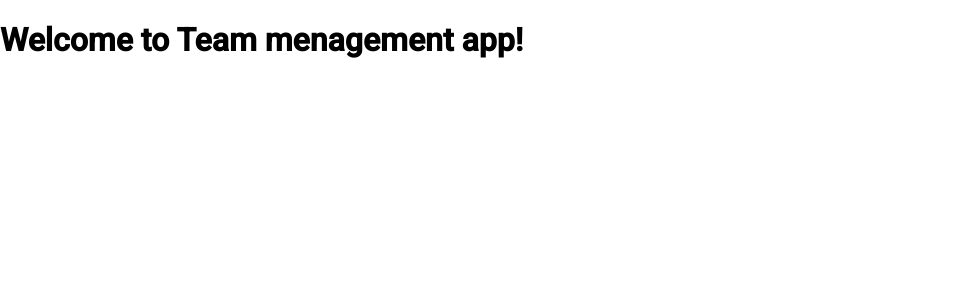
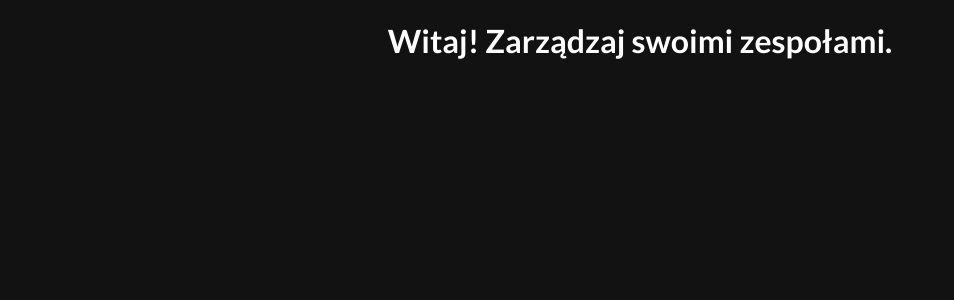
Before and after one commit to Nisser111/team-management-app, an Angular app in the folder frontend/: page / in a window 1280 px wide. Shown: the top 300 px of the page, without its empty margins (0-954 px from the left). Built offline with nearby package versions, Linux system fonts and the light colour scheme.

Commit message:
Add basic styles and header

```diff
--- a/frontend/src/app/app.component.ts
+++ b/frontend/src/app/app.component.ts
@@ -5,12 +5,18 @@ import { RouterOutlet } from "@angular/router";
   selector: "app-root",
   imports: [RouterOutlet],
   template: `
-    <h1>Welcome to {{ title }}!</h1>
+    <h1>{{ title }}</h1>
 
     <router-outlet />
   `,
-  styles: [],
+  styles: [
+    `
+      h1 {
+        text-align: center;
+      }
+    `,
+  ],
 })
 export class AppComponent {
-  title = "Team menagement app";
+  title = "Witaj! Zarządzaj swoimi zespołami.";
 }
--- a/frontend/src/styles.scss
+++ b/frontend/src/styles.scss
@@ -1,4 +1,13 @@
 /* You can add global styles to this file, and also import other style files */
+@import url("https://fonts.googleapis.com/css2?family=Lato:wght@300;400;700&display=swap");
 
-html, body { height: 100%; }
-body { margin: 0; font-family: Roboto, "Helvetica Neue", sans-serif; }
+html,
+body {
+  height: 100%;
+  background-color: #121212;
+  color: #ffffff;
+}
+body {
+  margin: 0;
+  font-family: "Lato", "Roboto", "Helvetica Neue", sans-serif;
+}
```
